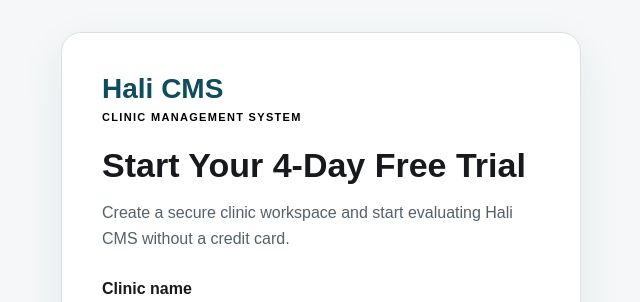
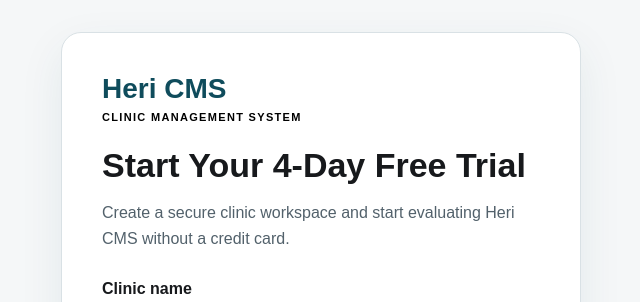
Before and after one commit to violetkimani77-ux/clinic-management-system, a Next.js app: page /trial in a window 1280 px wide. Shown: the top 302 px of the page, without its empty margins (319-959 px from the left). Built offline with nearby package versions, Linux system fonts and the light colour scheme.

Commit message:
chore: rename trial branding to Heri CMS

```diff
--- a/app/trial/page.tsx
+++ b/app/trial/page.tsx
@@ -5,11 +5,11 @@ export default function TrialPage() {
   return (
     <main className={styles.page}>
       <section className={styles.card}>
-        <Link href="/" className={styles.brand}>Hali CMS</Link>
+        <Link href="/" className={styles.brand}>Heri CMS</Link>
         <p className={styles.eyebrow}>Clinic Management System</p>
         <h1>Start Your 4-Day Free Trial</h1>
         <p className={styles.intro}>
-          Create a secure clinic workspace and start evaluating Hali CMS without a credit card.
+          Create a secure clinic workspace and start evaluating Heri CMS without a credit card.
         </p>
         <form action="/api/trial" method="post" className={styles.form}>
           <label>Clinic name<input name="clinicName" required minLength={2} maxLength={120} /></label>
```
